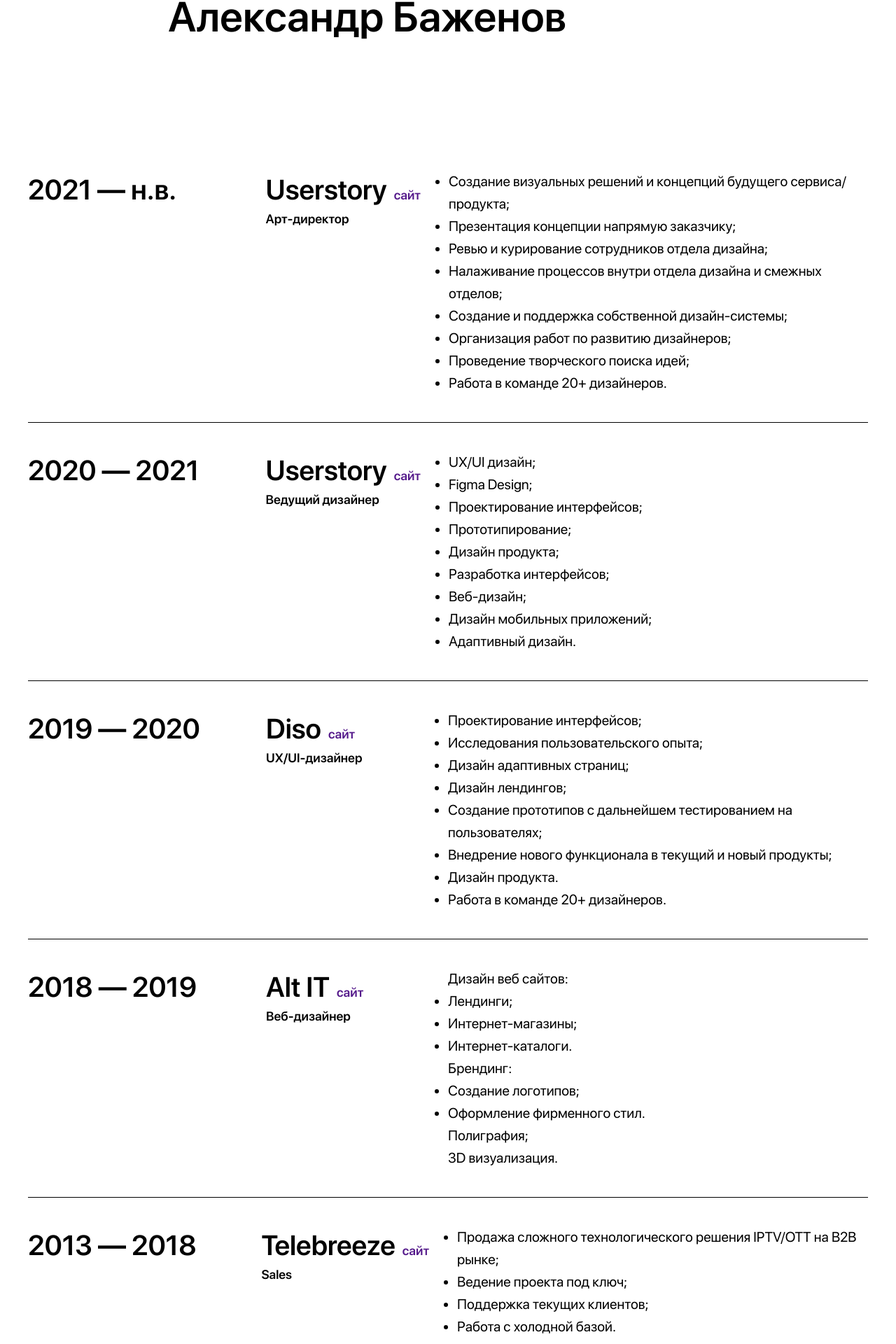
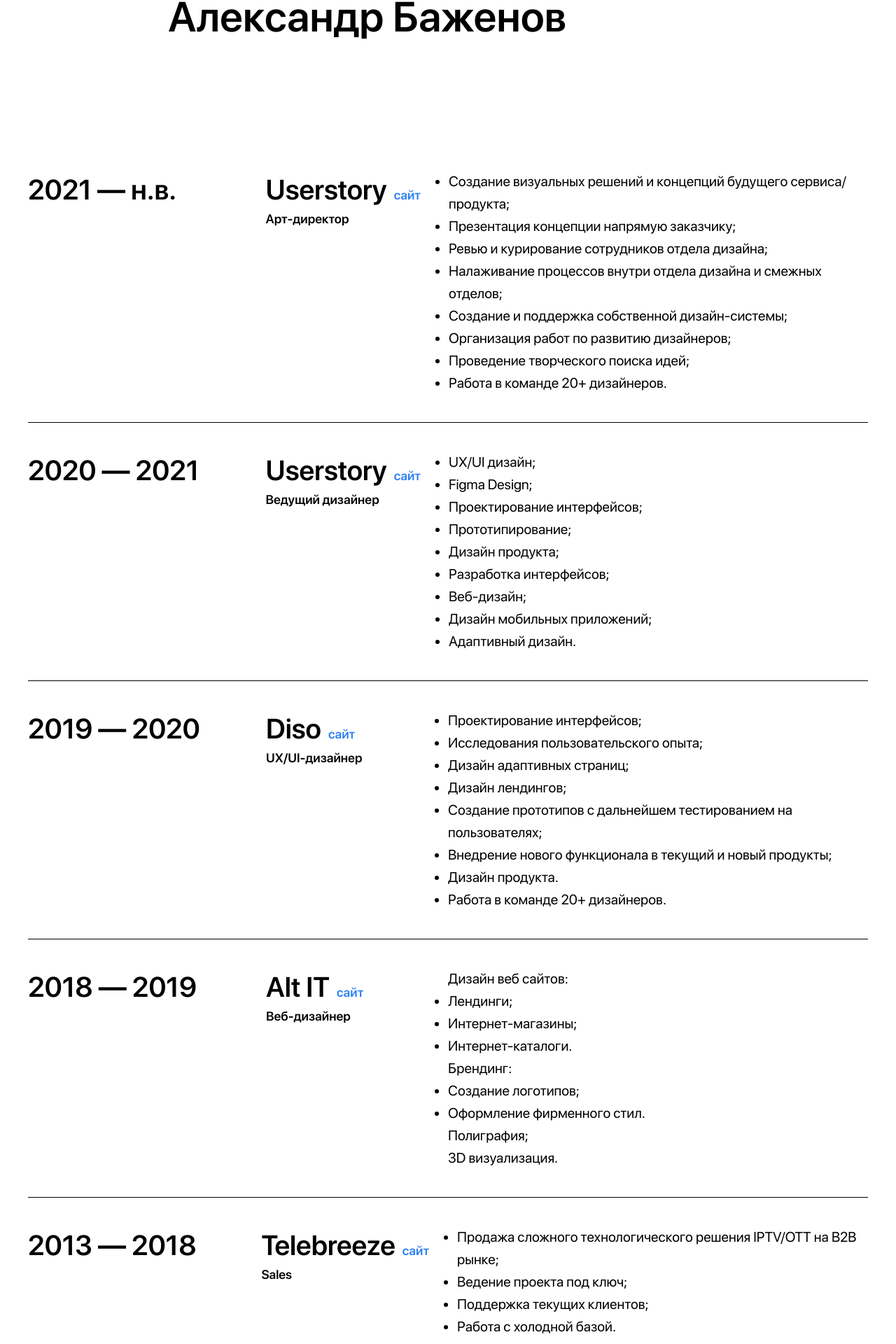
Before and after one commit to AlexBazh/portfolio, a Vue app: page /about in a window 1280 px wide. Shown: the part 392-2312 px from the top of the page at 70% size. Built offline with nearby package versions, Linux system fonts and the light colour scheme.

Commit message:
fixed link on about

```diff
--- a/src/components/commons/v-jobs.vue
+++ b/src/components/commons/v-jobs.vue
@@ -5,7 +5,7 @@
         <div class="job_info">
             <div class="job_site">
                 <div class="job_main__title heading_5">Userstory</div>
-                <a href="" class="job_site__link nav">cайт</a>
+                <a href="https://userstory.ru/" class="job_site__link nav">cайт</a>
             </div>
             <div class="job_title nav">Арт-директор</div>
         </div>
@@ -25,7 +25,7 @@
         <div class="job_info">
             <div class="job_site">
                 <div class="job_main__title heading_5">Userstory</div>
-                <a href="" class="job_site__link nav">cайт</a>
+                <a href="https://userstory.ru/" class="job_site__link nav">cайт</a>
             </div>
             <div class="job_title nav">Ведущий дизайнер</div>
         </div>
@@ -46,7 +46,7 @@
         <div class="job_info">
             <div class="job_site">
                 <div class="job_main__title heading_5">Diso</div>
-                <a href="" class="job_site__link nav">cайт</a>
+                <a href="https://diso.ru/" class="job_site__link nav">cайт</a>
             </div>
             <div class="job_title nav">UX/UI-дизайнер</div>
         </div>
@@ -66,7 +66,7 @@
         <div class="job_info">
             <div class="job_site">
                 <div class="job_main__title heading_5">Alt IT</div>
-                <a href="" class="job_site__link nav">cайт</a>
+                <a href="https://alt-it.solutions/" class="job_site__link nav">cайт</a>
             </div>
             <div class="job_title nav">Веб-дизайнер</div>
         </div>
@@ -87,7 +87,7 @@
         <div class="job_info">
             <div class="job_site">
                 <div class="job_main__title heading_5">Telebreeze</div>
-                <a href="" class="job_site__link nav">cайт</a>
+                <a href="https://telebreeze.com/" class="job_site__link nav">cайт</a>
             </div>
             <div class="job_title nav">Sales</div>
         </div>
@@ -126,6 +126,15 @@
                 }
             }
             border-bottom: 1px solid $black_100;
+            .job_site__link {
+                color: $primary_80;
+                &:hover {
+                    text-decoration: line-through;
+                }
+                &:visited {
+                    color: $primary_80;
+                }
+            }
         }
         @media screen and (max-width: 1600px){
             padding: 0 40px 80px;
```
